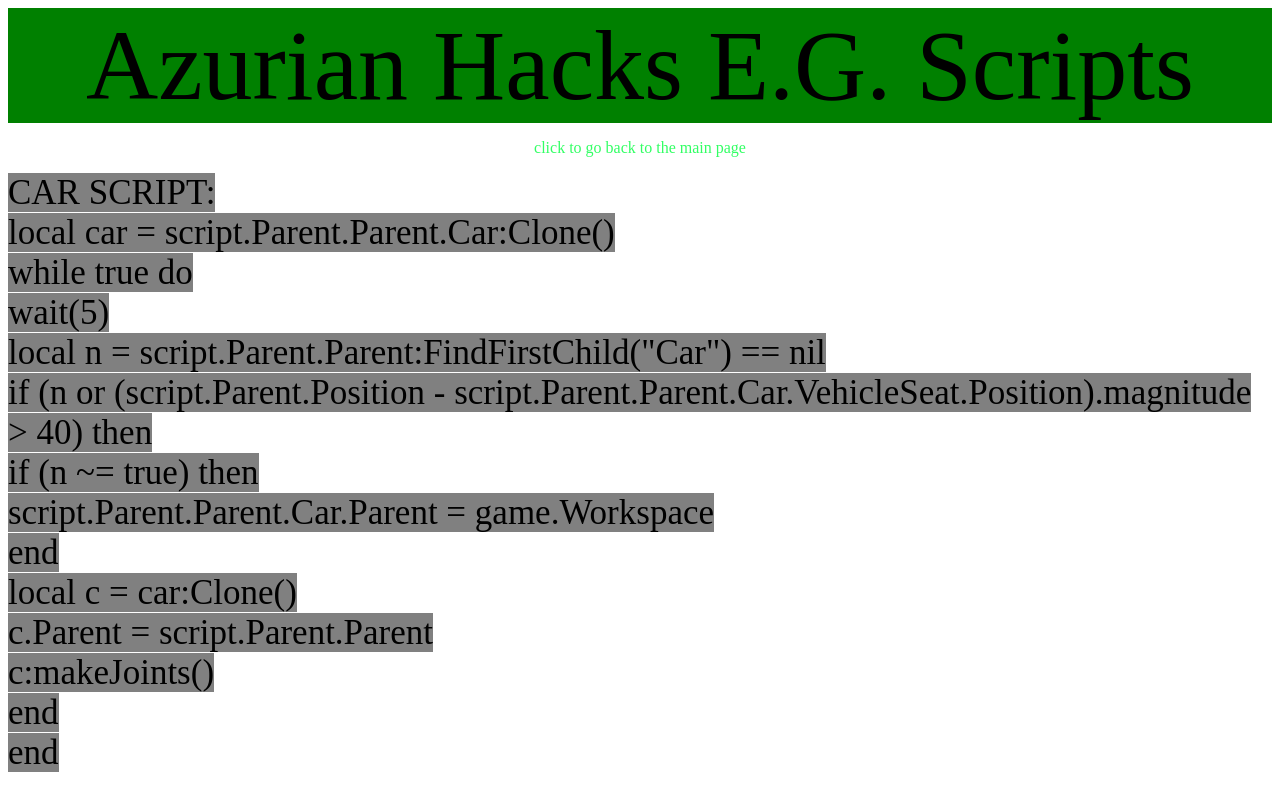
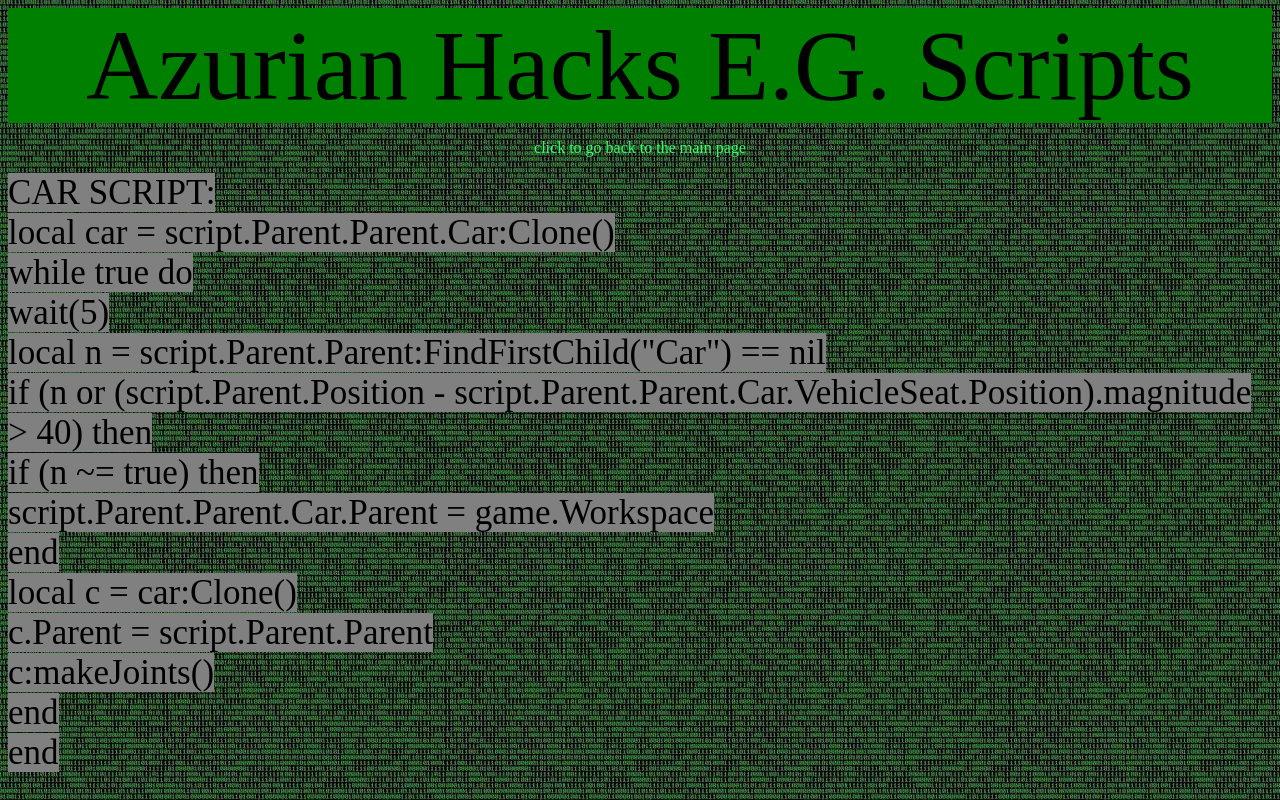
Before and after one commit to JellyJumper/Azurian-Hacks, a plain HTML site: page scripts.html in a window 1280 px wide. Drawn offline with Linux system fonts and the light colour scheme.

Commit message:
Update scripts.html

```diff
--- a/scripts.html
+++ b/scripts.html
@@ -13,7 +13,7 @@
                 }
 
                 body {
-  background-image: url('download.jpg');
+  background-image: url('images.jpg');
 }
 
         </style>
```
